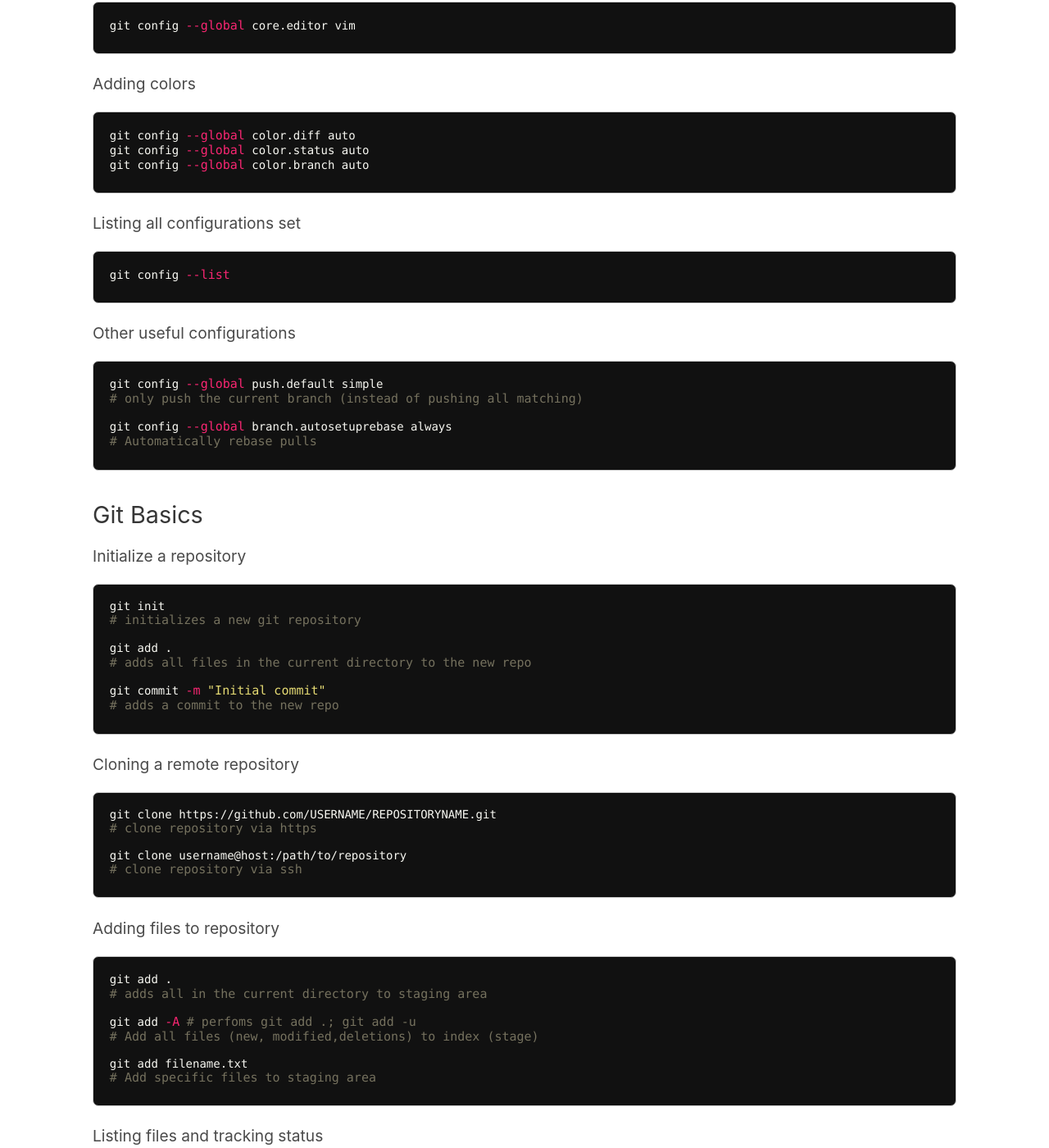
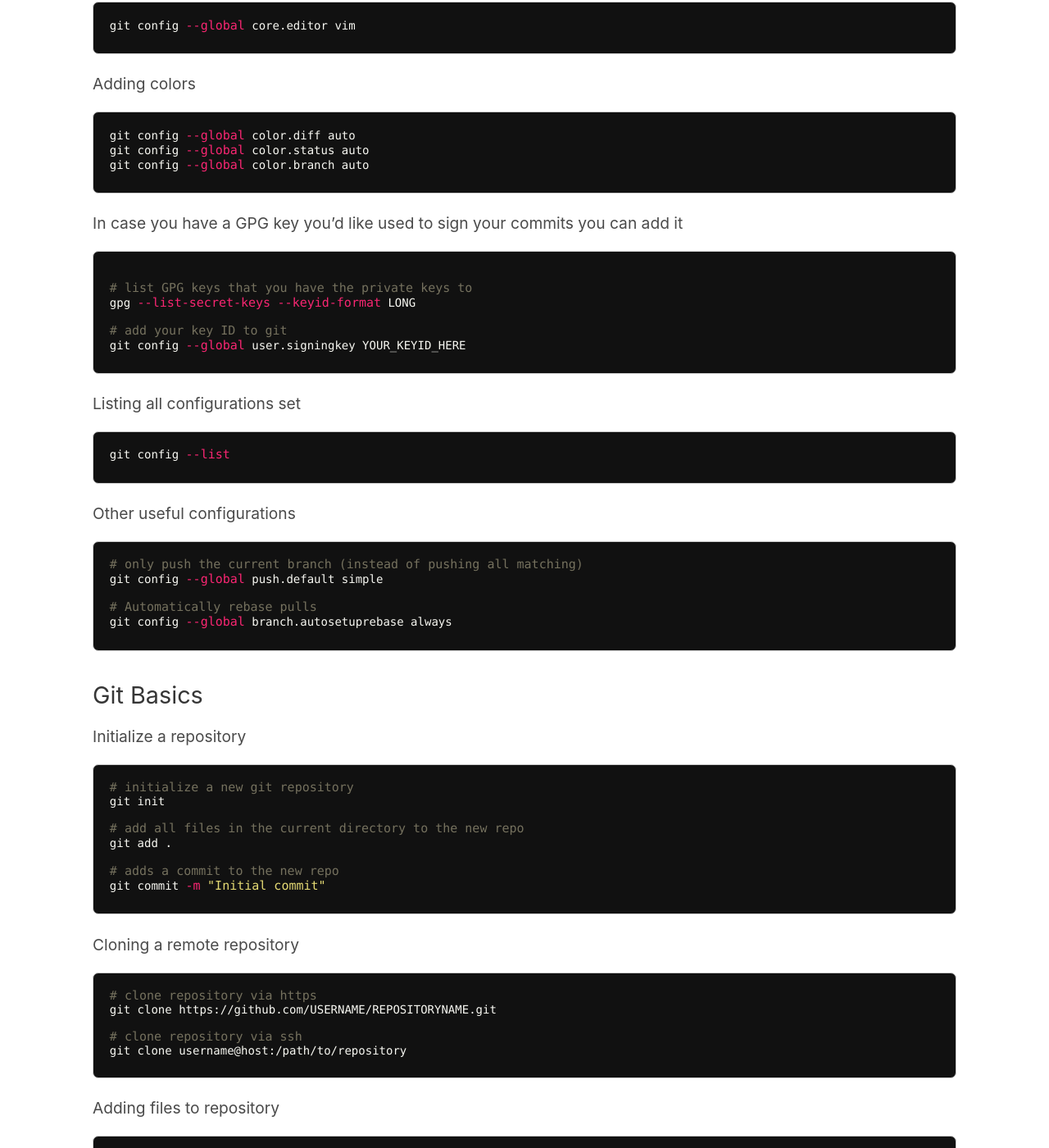
Before and after one commit to peteretelej/peteretelej.github.io, a Jekyll site: the page built from _posts/2014-9-22-git-commands-quick-dirty-git-shortcuts.md, in a window 1280 px wide and 1400 px high, scrolled down 795 px. Shown: the whole window at 82% size. Built offline with Jekyll 4.4.1, drawn with Linux system fonts in a browser that asks for light colours; some of the changed text lies outside the part shown.

Commit message:
Sign commits with gpg key

```diff
--- a/_posts/2014-9-22-git-commands-quick-dirty-git-shortcuts.md
+++ b/_posts/2014-9-22-git-commands-quick-dirty-git-shortcuts.md
@@ -43,6 +43,15 @@ git config --global color.status auto
 git config --global color.branch auto
 {% endhighlight %}
 
+In case you have a GPG key you'd like used to sign your commits you can add it
+{% highlight sh lineos %}
+# list GPG keys that you have the private keys to
+gpg --list-secret-keys --keyid-format LONG
+
+# add your key ID to git
+git config --global user.signingkey YOUR_KEYID_HERE
+{% endhighlight %}
+
 Listing all configurations set
 {% highlight sh lineos %}
 git config --list
@@ -50,54 +59,55 @@ git config --list
 
 <p>Other useful configurations</p>
 {% highlight sh lineos %}
+# only push the current branch (instead of pushing all matching)
 git config --global push.default simple
-# only push the current branch (instead of pushing all matching)
 
+# Automatically rebase pulls
 git config --global branch.autosetuprebase always
-# Automatically rebase pulls
 {% endhighlight %}
 
 <h3 id="git-basics">Git Basics</h3>
 Initialize a repository
 {% highlight bash lineos %}
+# initialize a new git repository
 git init
-# initializes a new git repository
 
+# add all files in the current directory to the new repo
 git add .
-# adds all files in the current directory to the new repo
 
+# adds a commit to the new repo
 git commit -m "Initial commit"
-# adds a commit to the new repo
 {% endhighlight %}
 
 Cloning a remote repository
 {% highlight bash lineos %}
+# clone repository via https
 git clone https://github.com/USERNAME/REPOSITORYNAME.git
-# clone repository via https
 
+# clone repository via ssh
 git clone username@host:/path/to/repository
-# clone repository via ssh
 {% endhighlight %}
 
 Adding files to repository
 {% highlight bash lineos %}
+# add all in the current directory to staging area
 git add .
-# adds all in the current directory to staging area
 
+# Add all files (new, modified,deletions) to index (stage)
 git add -A # perfoms git add .; git add -u
-# Add all files (new, modified,deletions) to index (stage)
 
+# Add specific files to staging area
 git add filename.txt
-# Add specific files to staging area
 {% endhighlight %}
 
 Listing files and tracking status
 {% highlight bash lineos %}
+# List tracked files
 git ls-files;
-# List tracked files
 
-git ls-files --others  # add --directory for directories
-# Lists all untracked files
+# List all untracked files
+git ls-files --others
+# add --directory for directories
 {% endhighlight %}
 
 Removing a file from tracking
@@ -127,21 +138,21 @@ git status
 <h3 id="git-reset">Resetting and Reverting Repo</h3>
 <p><b>Revert</b> to previous commit (<i>graceful</i> - does not delete history)</p>
 {% highlight sh lineos %}
+# git revert [SHA-1]
 git revert HEAD
-# git revert [SHA-1]
 {% endhighlight %}
 <p>Undo changes you've made to a file i.e. and replace it with the HEAD version.</p>
 {% highlight sh lineos %}
+# git checkout -- [FILENAME]
 git checkout -- myfile
-# git checkout -- [FILENAME]
 {% endhighlight %}
 <p><b>Reset</b> to previous state: <b>Do not use</b> if already commited to shared remote</p>
 {% highlight sh lineos %}
+# git reset --hard [SHA-1] # Reset completely delete history and staged
 git reset --hard HEAD
-# git reset --hard [SHA-1] # Reset completely delete history and staged
 
+# git reset --soft [SHA-1] # does not touch staging area or working tree
 git reset --soft HEAD
-# git reset --soft [SHA-1] # does not touch staging area or working tree
 {% endhighlight %}
 
 <p><b>Re-clone</b> from a remote repository; will loose changes not in the remote. (e.g if local git corrupt)</p>
@@ -210,6 +221,7 @@ git branch --merged | xargs git branch -d
 {% highlight sh lineos %}
 # Update the remote
 git fetch origin
+
 # Merge remote branch
 git merge origin/branchname
 
@@ -234,8 +246,8 @@ git rebase v0.2.2
 <p>Changing multiple commit messages. <code>git rebase -i 9fceb02</code> <i>(9fceb02 is an example ID)</i>
 provides an interactive text editor for modifying all commits after the base specified (eg 9fceb02)</p>
 {% highlight sh lineos %}
+# Modify all commits after base specified (HEAD~3)
 git rebase -i HEAD~3
-# Modify all commits after base specified (HEAD~3)
 
 # Replace 'pick' command with rebasing command e.g
 pick 6fceb02 Added this thing
@@ -372,7 +384,6 @@ git show v1.2
 git tag -a v2 9fceb02 -m "Message here"
 # git tag -a v1.2 [SHA-1] -m "[your message]"
 
-
 # Rename tag
 git tag newtag oldtag
 git tag -d oldtag
```
Also changed, not shown: other parts of _posts/2014-9-22-git-commands-quick-dirty-git-shortcuts.md (+3 -2 lines).
